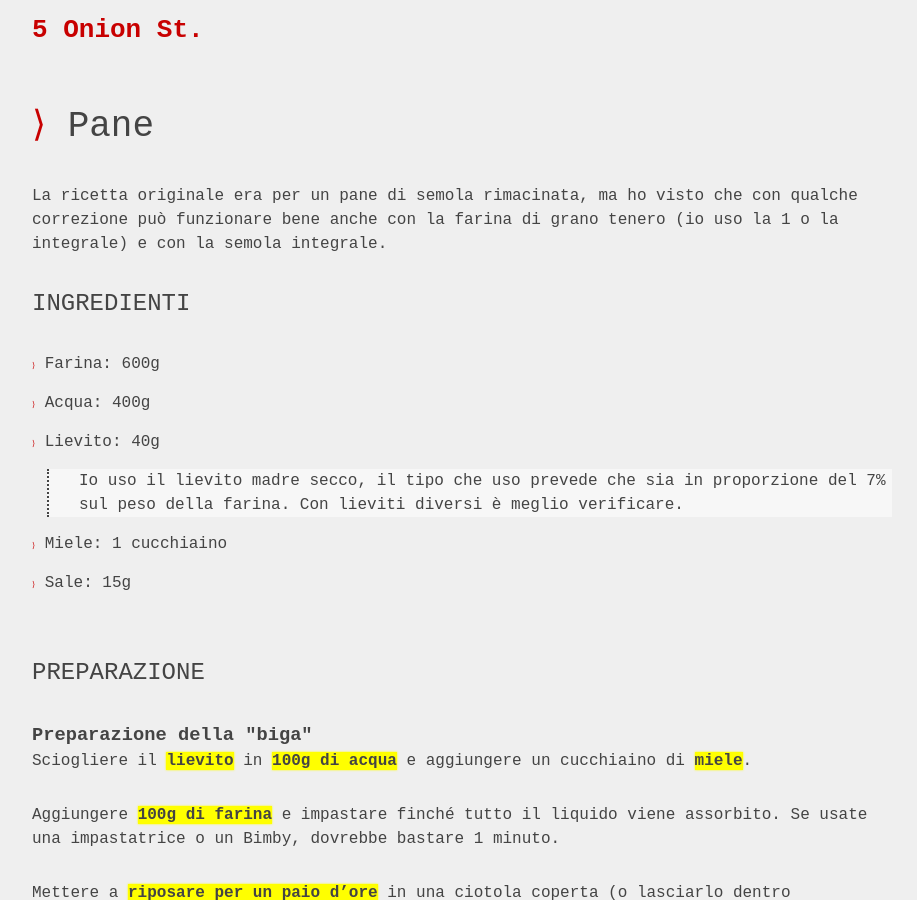
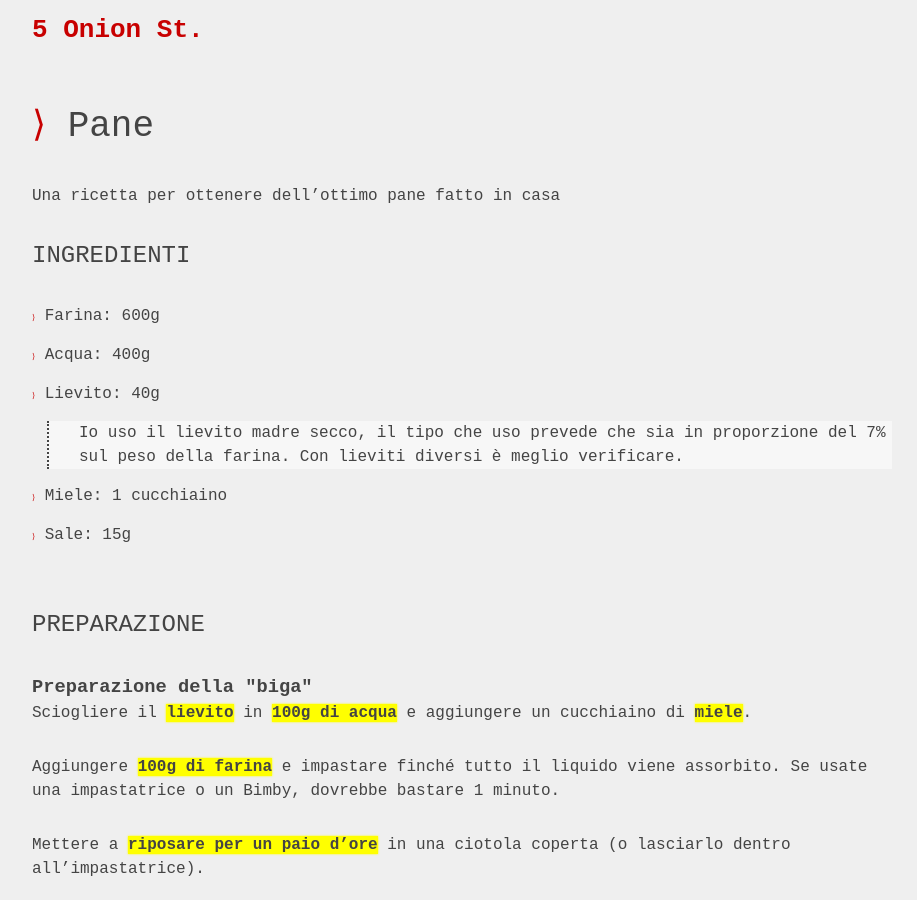
Before and after one commit to leeppolis/bagelis, a Jekyll site: the page built from _posts/2019-12-06-pane.md, in a window 1280 px wide and 900 px high. Shown: the whole window, without its empty margins (178-1095 px from the left). Built offline with Jekyll 4.4.1, drawn with Linux system fonts in a browser that asks for light colours; some web fonts are replaced; part of the change alters nothing that is shown.

Commit message:
Update from Forestry.io Simone Lippolis updated _posts/2019-12-06-pane.md

```diff
--- a/_posts/2019-12-06-pane.md
+++ b/_posts/2019-12-06-pane.md
@@ -1,8 +1,6 @@
 ---
 title: Pane
-description: La ricetta originale era per un pane di semola rimacinata, ma ho visto
-  che con qualche correzione può funzionare bene anche con la farina di grano tenero
-  (io uso la 1 o la integrale) e con la semola integrale.
+description: Una ricetta per ottenere dell'ottimo pane fatto in casa
 image: ''
 ingredients:
 - name: Farina
@@ -73,5 +71,13 @@ steps:
 layout: Recipe
 categories:
 - Recipes
+intro: La ricetta originale era per un pane di semola rimacinata, ma ho visto che
+  con qualche correzione può funzionare bene anche con la farina di grano tenero (io
+  uso la 1 o la integrale) e con la semola integrale.
+keywords:
+- pane
+- ricetta per pane
+- pane integrale
+- pane di semola
 
 ---
```
Also changed, not shown: .forestry/front_matter/templates/recipe.yml.
